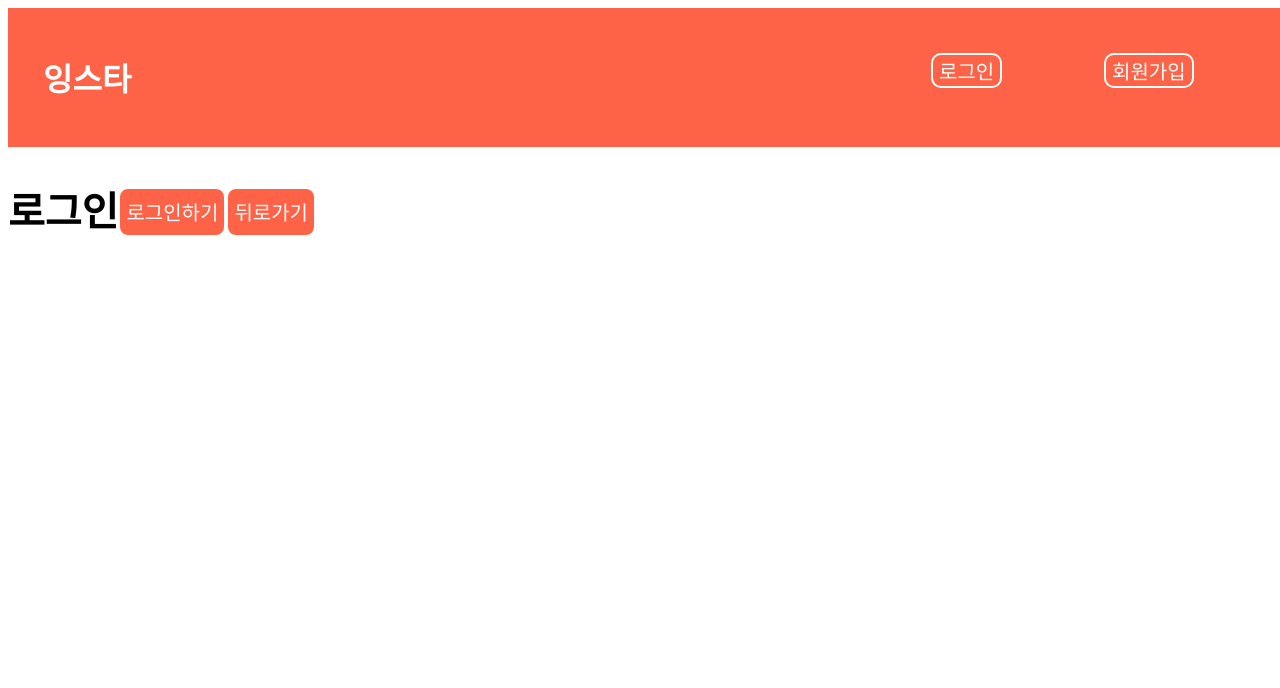
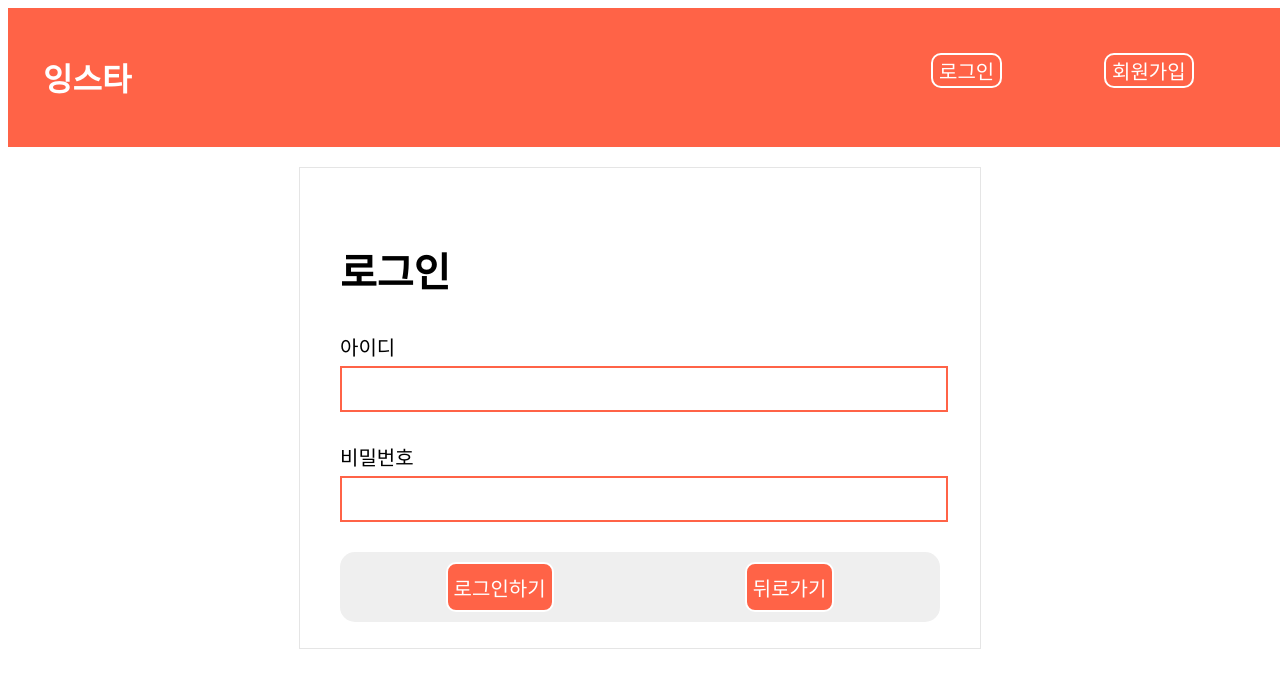
Before and after one commit to mannMae/PBL_week2, a React (Create React App) app: page /login in a window 1280 px wide. Shown: the top 688 px of the page. Built offline with nearby package versions, Linux system fonts and the light colour scheme.

Commit message:
Login & Button with type

```diff
--- a/src/elements/Button.js
+++ b/src/elements/Button.js
@@ -25,7 +25,7 @@ const ButtonBox = styled.button`
     border:2px solid #fff;
     border-radius:10px;
     text-align:center;
-    ${(props) => props.buttonStyle===0?`"";`:props.buttonStyle===1?'height:50px; margin-top:40px':`padding:2px;`}
+    ${(props) => props.buttonStyle===0?`"";`:props.buttonStyle===1?'height:50px;':`padding:2px;`}
 `
 
 export default Button;
--- a/src/elements/Input.js
+++ b/src/elements/Input.js
@@ -1,9 +1,41 @@
 import React from "react";
+import styled from "styled-components";
 
-const Input = () => {
+const Input = (props) => {
+
+    const {placeholder, label, type} = props;
+
+    const styles={
+        placeholder:placeholder,
+        type:type,
+    }
+
     return(
-        <></>
+        <>
+            <InputLabel>{label}</InputLabel>
+            <InputBox type={`${type}`} {...styles}></InputBox>
+        </>
     )
 }
 
+Input.defaultProps={
+    placeholder:null,
+    label:null,
+    type:0,
+}
+
+const InputLabel = styled.label`
+    font-size:20px;
+    color:#000;
+`
+
+const InputBox = styled.input`
+    width:100%;
+    height:40px;
+    margin-top:5px;
+    margin-bottom:30px;
+    border: 2px solid tomato;
+`
+
+
 export default Input;
--- a/src/pages/Login.js
+++ b/src/pages/Login.js
@@ -4,6 +4,7 @@ import styled from 'styled-components';
 import { useHistory } from 'react-router-dom';
 
 import Button from '../elements/Button';
+import Input from '../elements/Input';
 
 const Login = () => {
 
@@ -12,23 +13,38 @@ const Login = () => {
     return(
         <LoginForm>
             <h2>로그인</h2>
+            <Input type={"text"} label={"아이디"}/>
+            <Input type={"password"} label={"비밀번호"}/>
+            <Buttons>
                 <Button buttonStyle={1} _onClick={()=>{
                     history.push("/");
                 }} contents="로그인하기"/>
                 <Button buttonStyle={1} _onClick={()=>{
                     history.goBack();
                 }} contents="뒤로가기"/>
+            </Buttons>
         </LoginForm>
     )
 }
 
 const LoginForm = styled.section`
-    display:flex;
-
+    width:50vw;
+    max-width:600px;
+    height:50vh;
+    margin:20px auto;
+    border:1px solid rgba(0,0,0,0.1);
+    padding:40px;
     & h2{
        color:#000;
        font-size:40px;
     }
 `
-
+const Buttons = styled.div`
+    background-color:#efefef;
+    border:none;
+    padding:10px;
+    border-radius:15px;
+    display:flex;
+    justify-content:space-around;
+`
 export default Login;
```
Lines whose indentation alone changed are shown as unchanged.
